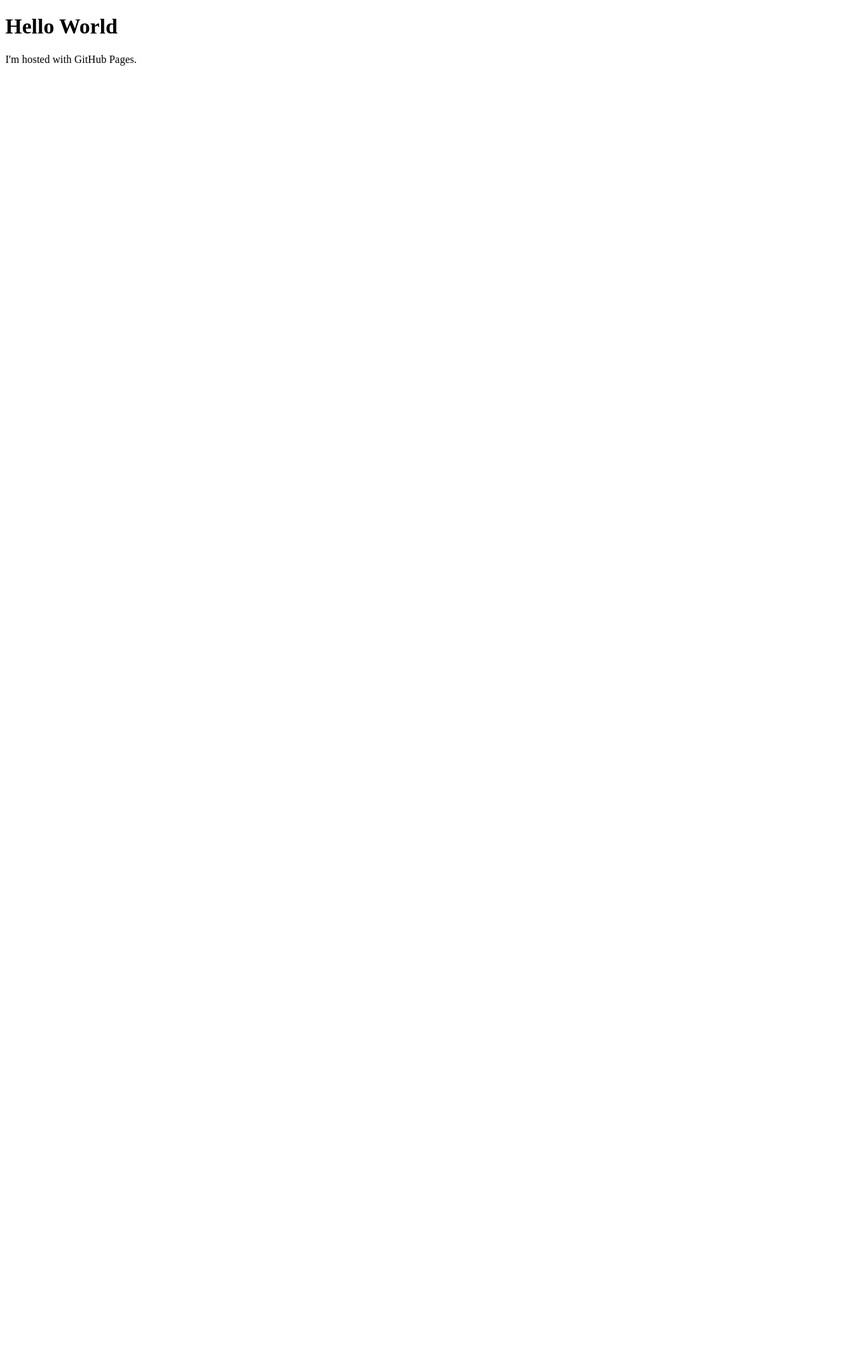
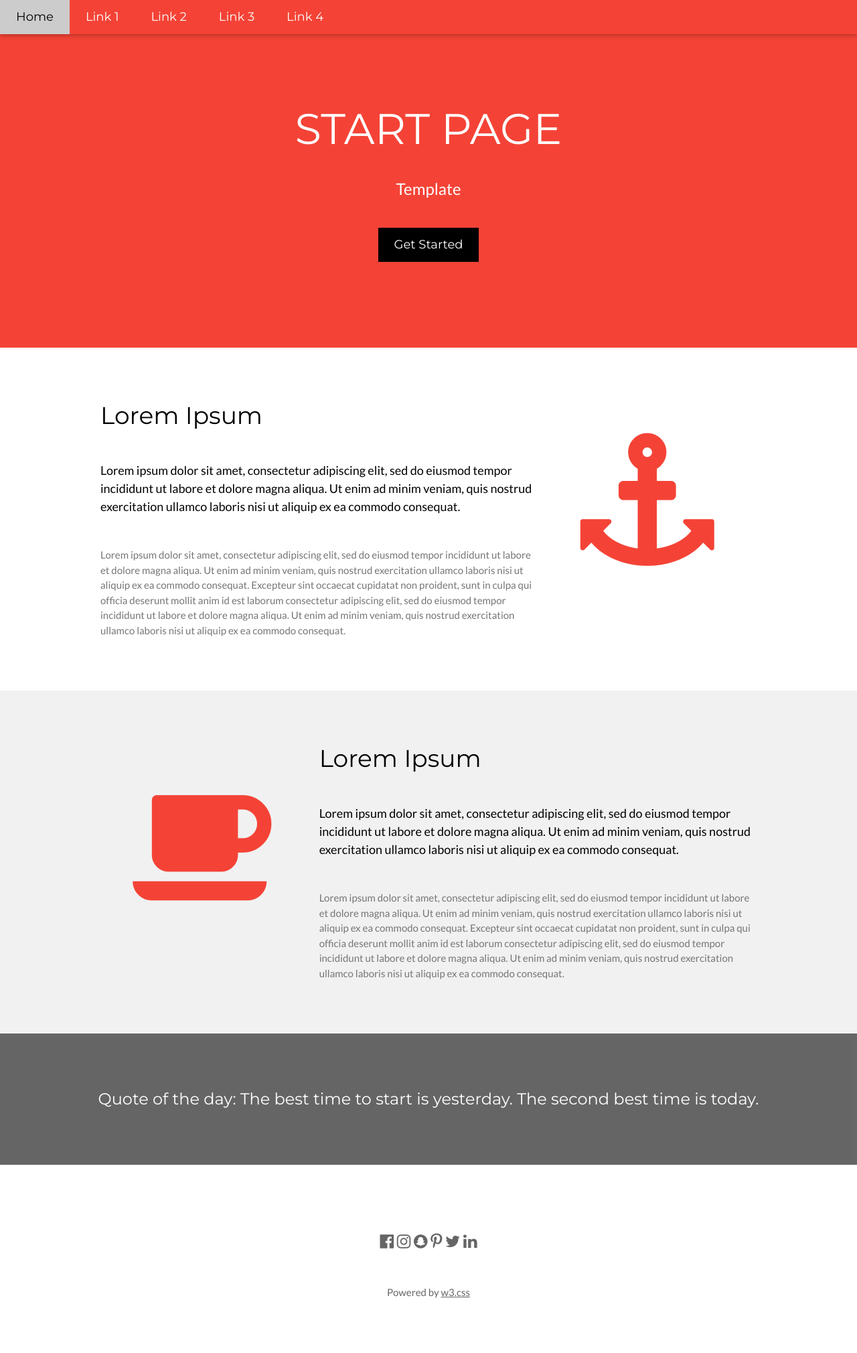
Before and after one commit to Dan2724/Dan2724.github.io, a plain HTML site: page index.html in a window 1280 px wide. Shown: the whole page at 67% size. Before the commit the page ends 800 px from the top, so only its background shows below. Drawn offline with nearby package versions, Linux system fonts and the light colour scheme.

Commit message:
Added design

```diff
--- a/index.html
+++ b/index.html
@@ -1,7 +1,112 @@
 <!DOCTYPE html>
-<html>
+<html lang="en">
+<head>
+<title>Personal Website Name</title>
+<meta charset="UTF-8">
+<meta name="viewport" content="width=device-width, initial-scale=1">
+<link rel="stylesheet" href="https://www.w3schools.com/w3css/4/w3.css">
+<link rel="stylesheet" href="https://fonts.googleapis.com/css?family=Lato">
+<link rel="stylesheet" href="https://fonts.googleapis.com/css?family=Montserrat">
+<link rel="stylesheet" href="https://cdnjs.cloudflare.com/ajax/libs/font-awesome/4.7.0/css/font-awesome.min.css">
+<style>
+body,h1,h2,h3,h4,h5,h6 {font-family: "Lato", sans-serif}
+.w3-bar,h1,button {font-family: "Montserrat", sans-serif}
+.fa-anchor,.fa-coffee {font-size:200px}
+</style>
+</head>
 <body>
-<h1>Hello World</h1>
-<p>I'm hosted with GitHub Pages.</p>
+
+<!-- Navbar -->
+<div class="w3-top">
+  <div class="w3-bar w3-red w3-card w3-left-align w3-large">
+    <a class="w3-bar-item w3-button w3-hide-medium w3-hide-large w3-right w3-padding-large w3-hover-white w3-large w3-red" href="javascript:void(0);" onclick="myFunction()" title="Toggle Navigation Menu"><i class="fa fa-bars"></i></a>
+    <a href="#" class="w3-bar-item w3-button w3-padding-large w3-white">Home</a>
+    <a href="#" class="w3-bar-item w3-button w3-hide-small w3-padding-large w3-hover-white">Link 1</a>
+    <a href="#" class="w3-bar-item w3-button w3-hide-small w3-padding-large w3-hover-white">Link 2</a>
+    <a href="#" class="w3-bar-item w3-button w3-hide-small w3-padding-large w3-hover-white">Link 3</a>
+    <a href="#" class="w3-bar-item w3-button w3-hide-small w3-padding-large w3-hover-white">Link 4</a>
+  </div>
+
+  <!-- Navbar on small screens -->
+  <div id="navDemo" class="w3-bar-block w3-white w3-hide w3-hide-large w3-hide-medium w3-large">
+    <a href="#" class="w3-bar-item w3-button w3-padding-large">Link 1</a>
+    <a href="#" class="w3-bar-item w3-button w3-padding-large">Link 2</a>
+    <a href="#" class="w3-bar-item w3-button w3-padding-large">Link 3</a>
+    <a href="#" class="w3-bar-item w3-button w3-padding-large">Link 4</a>
+  </div>
+</div>
+
+<!-- Header -->
+<header class="w3-container w3-red w3-center" style="padding:128px 16px">
+  <h1 class="w3-margin w3-jumbo">START PAGE</h1>
+  <p class="w3-xlarge">Template</p>
+  <button class="w3-button w3-black w3-padding-large w3-large w3-margin-top">Get Started</button>
+</header>
+
+<!-- First Grid -->
+<div class="w3-row-padding w3-padding-64 w3-container">
+  <div class="w3-content">
+    <div class="w3-twothird">
+      <h1>Lorem Ipsum</h1>
+      <h5 class="w3-padding-32">Lorem ipsum dolor sit amet, consectetur adipiscing elit, sed do eiusmod tempor incididunt ut labore et dolore magna aliqua. Ut enim ad minim veniam, quis nostrud exercitation ullamco laboris nisi ut aliquip ex ea commodo consequat.</h5>
+
+      <p class="w3-text-grey">Lorem ipsum dolor sit amet, consectetur adipiscing elit, sed do eiusmod tempor incididunt ut labore et dolore magna aliqua. Ut enim ad minim veniam, quis nostrud exercitation ullamco laboris nisi ut aliquip ex ea commodo consequat. Excepteur sint
+        occaecat cupidatat non proident, sunt in culpa qui officia deserunt mollit anim id est laborum consectetur adipiscing elit, sed do eiusmod tempor incididunt ut labore et dolore magna aliqua. Ut enim ad minim veniam, quis nostrud exercitation ullamco
+        laboris nisi ut aliquip ex ea commodo consequat.</p>
+    </div>
+
+    <div class="w3-third w3-center">
+      <i class="fa fa-anchor w3-padding-64 w3-text-red"></i>
+    </div>
+  </div>
+</div>
+
+<!-- Second Grid -->
+<div class="w3-row-padding w3-light-grey w3-padding-64 w3-container">
+  <div class="w3-content">
+    <div class="w3-third w3-center">
+      <i class="fa fa-coffee w3-padding-64 w3-text-red w3-margin-right"></i>
+    </div>
+
+    <div class="w3-twothird">
+      <h1>Lorem Ipsum</h1>
+      <h5 class="w3-padding-32">Lorem ipsum dolor sit amet, consectetur adipiscing elit, sed do eiusmod tempor incididunt ut labore et dolore magna aliqua. Ut enim ad minim veniam, quis nostrud exercitation ullamco laboris nisi ut aliquip ex ea commodo consequat.</h5>
+
+      <p class="w3-text-grey">Lorem ipsum dolor sit amet, consectetur adipiscing elit, sed do eiusmod tempor incididunt ut labore et dolore magna aliqua. Ut enim ad minim veniam, quis nostrud exercitation ullamco laboris nisi ut aliquip ex ea commodo consequat. Excepteur sint
+        occaecat cupidatat non proident, sunt in culpa qui officia deserunt mollit anim id est laborum consectetur adipiscing elit, sed do eiusmod tempor incididunt ut labore et dolore magna aliqua. Ut enim ad minim veniam, quis nostrud exercitation ullamco
+        laboris nisi ut aliquip ex ea commodo consequat.</p>
+    </div>
+  </div>
+</div>
+
+<div class="w3-container w3-black w3-center w3-opacity w3-padding-64">
+    <h1 class="w3-margin w3-xlarge">Quote of the day: The best time to start is yesterday. The second best time is today.</h1>
+</div>
+
+<!-- Footer -->
+<footer class="w3-container w3-padding-64 w3-center w3-opacity">
+  <div class="w3-xlarge w3-padding-32">
+    <i class="fa fa-facebook-official w3-hover-opacity"></i>
+    <i class="fa fa-instagram w3-hover-opacity"></i>
+    <i class="fa fa-snapchat w3-hover-opacity"></i>
+    <i class="fa fa-pinterest-p w3-hover-opacity"></i>
+    <i class="fa fa-twitter w3-hover-opacity"></i>
+    <i class="fa fa-linkedin w3-hover-opacity"></i>
+ </div>
+ <p>Powered by <a href="https://www.w3schools.com/w3css/default.asp" target="_blank">w3.css</a></p>
+</footer>
+
+<script>
+// Used to toggle the menu on small screens when clicking on the menu button
+function myFunction() {
+  var x = document.getElementById("navDemo");
+  if (x.className.indexOf("w3-show") == -1) {
+    x.className += " w3-show";
+  } else {
+    x.className = x.className.replace(" w3-show", "");
+  }
+}
+</script>
+
 </body>
 </html>
```
Also changed, not shown: 1 other file.
